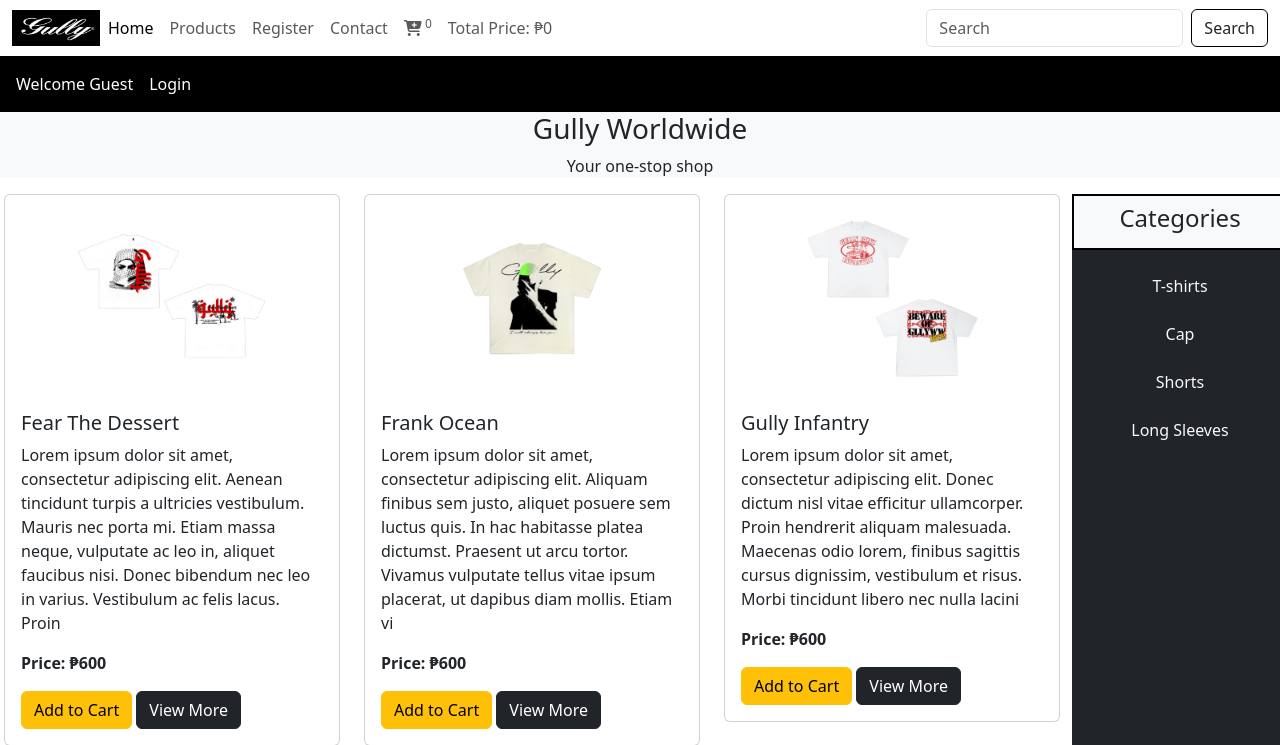
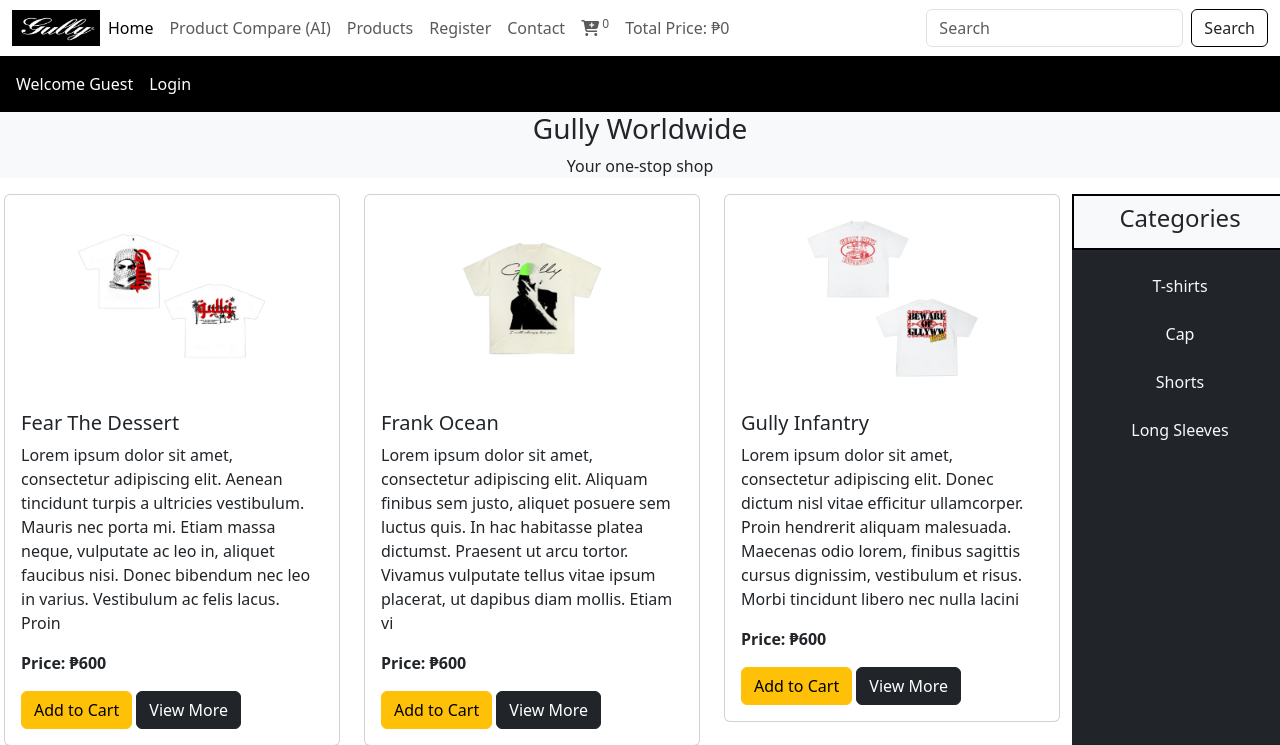
Before and after one commit to ArloLongalong/Gully-Worldwide-Ecom-Web, a PHP site: page /gully-app/display_all.php in a window 1280 px wide. Shown: the top 745 px of the page. Run offline with PHP 8.4, Linux system fonts and the light colour scheme; data comes from the database, SQL or seed files in the repository.

Commit message:
fix navbar links

```diff
--- a/display_all.php
+++ b/display_all.php
@@ -33,6 +33,9 @@
       <ul class="navbar-nav me-auto mb-2 mb-lg-0">
         <li class="nav-item">
           <a class="nav-link active" aria-current="page" href="index.php">Home</a>
+        </li>
+        <li class="nav-item">
+          <a class="nav-link" aria-current="page" href="ai-product-compare.php">Product Compare (AI)</a>
         </li>
         <li class="nav-item">
           <a class="nav-link" href="display_all.php">Products</a>
--- a/includes/connect.php
+++ b/includes/connect.php
@@ -1,6 +1,6 @@
 <?php
 
-$con = mysqli_connect('localhost', 'root', '', 'gully');
+$con = mysqli_connect('localhost', 'root', '', 'gullydb');
 
 if (!$con){
   die("Connection failed: " . mysqli_connect_error());
--- a/product_details.php
+++ b/product_details.php
@@ -36,6 +36,9 @@
         </li>
         <li class="nav-item">
           <a class="nav-link" href="display_all.php">Products</a>
+        </li>
+        <li class="nav-item">
+          <a class="nav-link" aria-current="page" href="ai-product-compare.php">Product Compare (AI)</a>
         </li>
                 <li class="nav-item">
           <a class="nav-link" href="#">Register</a>
--- a/search_products.php
+++ b/search_products.php
@@ -36,6 +36,9 @@
         </li>
         <li class="nav-item">
           <a class="nav-link" href="display_all.php">Products</a>
+        </li>
+        <li class="nav-item">
+          <a class="nav-link" aria-current="page" href="ai-product-compare.php">Product Compare (AI)</a>
         </li>
                 <li class="nav-item">
           <a class="nav-link" href="./users_area/user_registration.php">Register</a>
```
